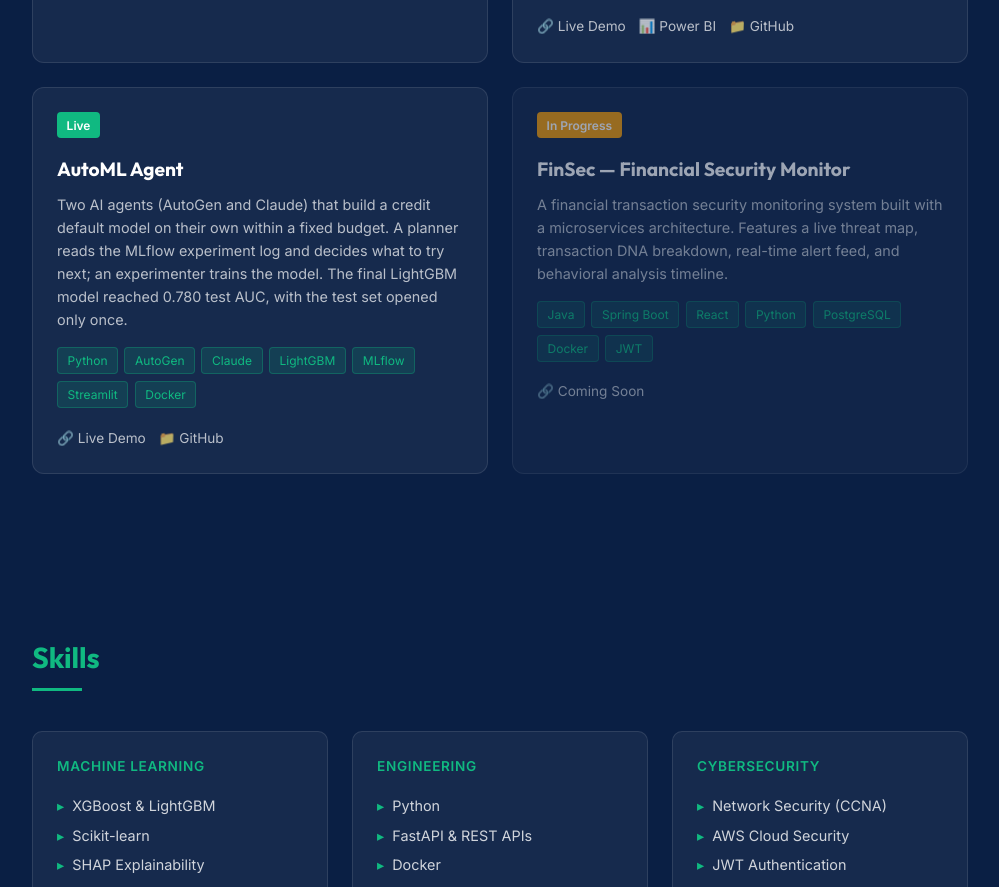
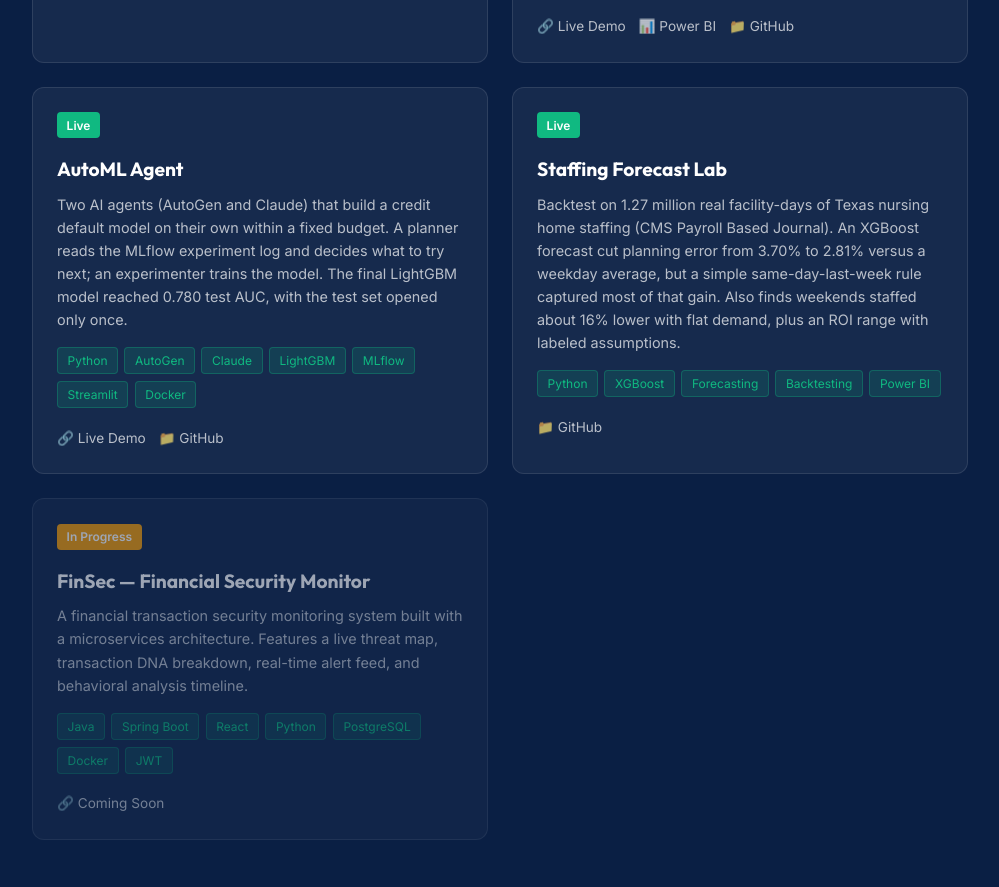
Before and after one commit to Valensaco/valensaco.github.io, a plain HTML site: page index.html in a window 1280 px wide. Shown: the part 2049-2936 px from the top of the page, without its empty margins (140-1139 px from the left). Drawn offline with Linux system fonts and the light colour scheme.

Commit message:
Add Staffing Forecast Lab project card
Co-Authored-By: Claude Sonnet 5.5 <noreply@anthropic.com>
Claude-Session: https://claude.ai/code/session_01StMpySqg3rBLeSViXiE6At

```diff
--- a/index.html
+++ b/index.html
@@ -493,6 +493,21 @@
                     <a href="https://github.com/Valensaco/automl-agent" target="_blank">📁 GitHub</a>
                 </div>
             </div>
+            <div class="project-card">
+                <span class="project-badge">Live</span>
+                <h3>Staffing Forecast Lab</h3>
+                <p>Backtest on 1.27 million real facility-days of Texas nursing home staffing (CMS Payroll Based Journal). An XGBoost forecast cut planning error from 3.70% to 2.81% versus a weekday average, but a simple same-day-last-week rule captured most of that gain. Also finds weekends staffed about 16% lower with flat demand, plus an ROI range with labeled assumptions.</p>
+                <div class="tech-tags">
+                    <span class="tech-tag">Python</span>
+                    <span class="tech-tag">XGBoost</span>
+                    <span class="tech-tag">Forecasting</span>
+                    <span class="tech-tag">Backtesting</span>
+                    <span class="tech-tag">Power BI</span>
+                </div>
+                <div class="project-links">
+                    <a href="https://github.com/Valensaco/staffing-forecast-lab" target="_blank">📁 GitHub</a>
+                </div>
+            </div>
             <div class="project-card coming-soon">
                 <span class="project-badge soon">In Progress</span>
                 <h3>FinSec — Financial Security Monitor</h3>
```
